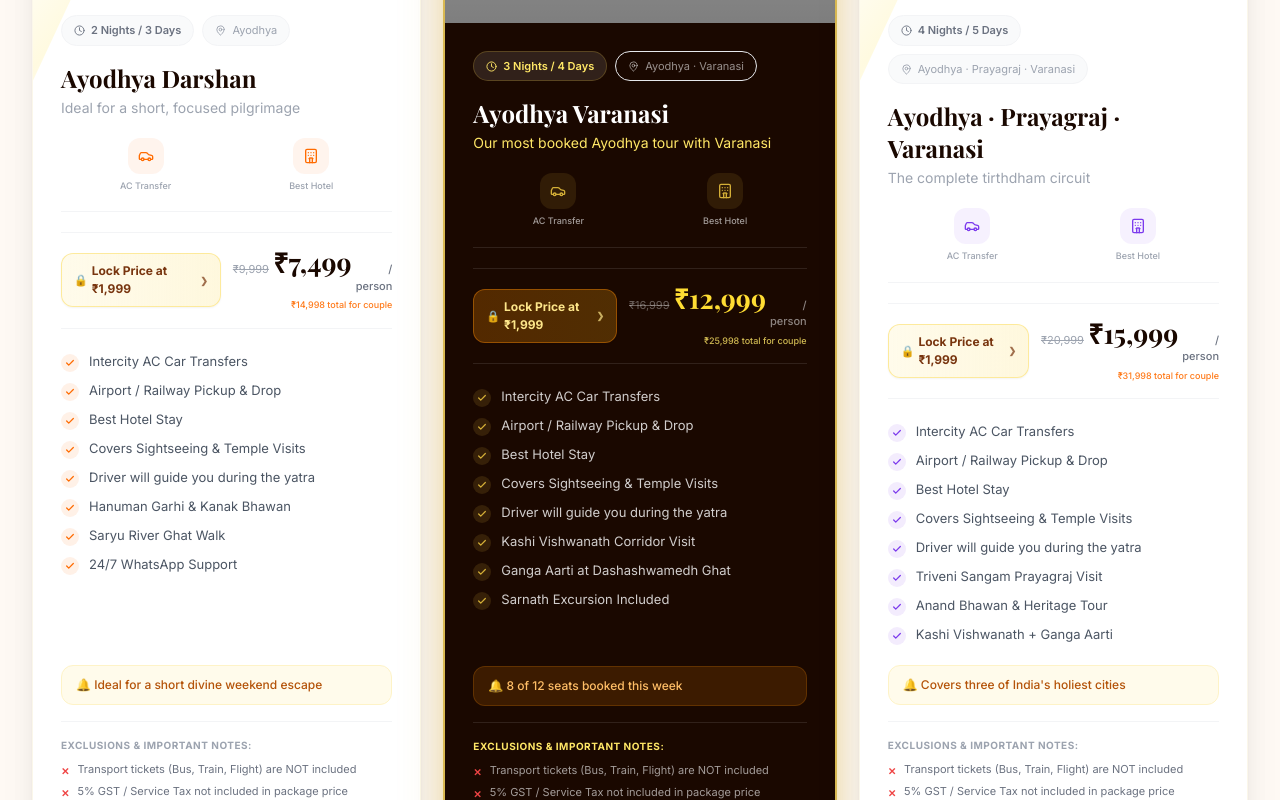
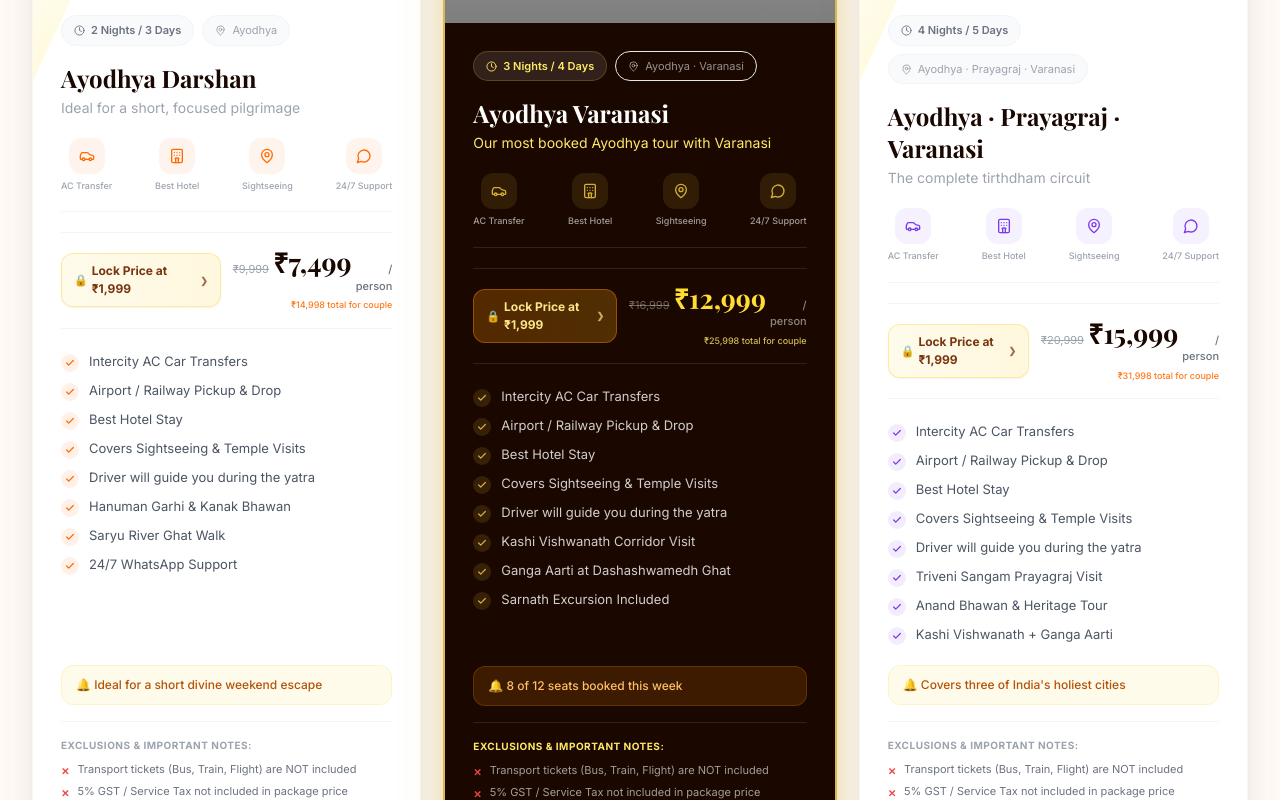
Before and after one commit to digitacurve/ayodhya-landing, a Next.js app: page / in a window 1280 px wide. Shown: the part 3900-4700 px from the top of the page. Built offline with nearby package versions, Linux system fonts and the light colour scheme; grey boxes are pictures that could not be loaded.

Commit message:
Restore core inclusions to 4 items by adding Sightseeing and 24/7 Support icons

```diff
--- a/components/Packages.tsx
+++ b/components/Packages.tsx
@@ -160,8 +160,10 @@ const packages = [
 ];
 
 const coreInclusions = [
-  { icon: Car,      label: "AC Transfer" },
-  { icon: Hotel,    label: "Best Hotel" },
+  { icon: Car,           label: "AC Transfer" },
+  { icon: Hotel,         label: "Best Hotel" },
+  { icon: MapPin,        label: "Sightseeing" },
+  { icon: MessageCircle, label: "24/7 Support" },
 ];
 
 function PackageCard({ pkg, index, tokenAmount }: { pkg: (typeof packages)[0]; index: number; tokenAmount: number }) {
@@ -244,7 +246,7 @@ function PackageCard({ pkg, index, tokenAmount }: { pkg: (typeof packages)[0]; i
         </p>
 
         {/* Core inclusions icons */}
-        <div className={`flex items-center justify-around mb-5 pb-5 border-b ${
+        <div className={`flex items-center justify-between mb-5 pb-5 border-b ${
           isPopular ? "border-white/10" : "border-gray-100"
         }`}>
           {coreInclusions.map(({ icon: Icon, label }) => (
```
